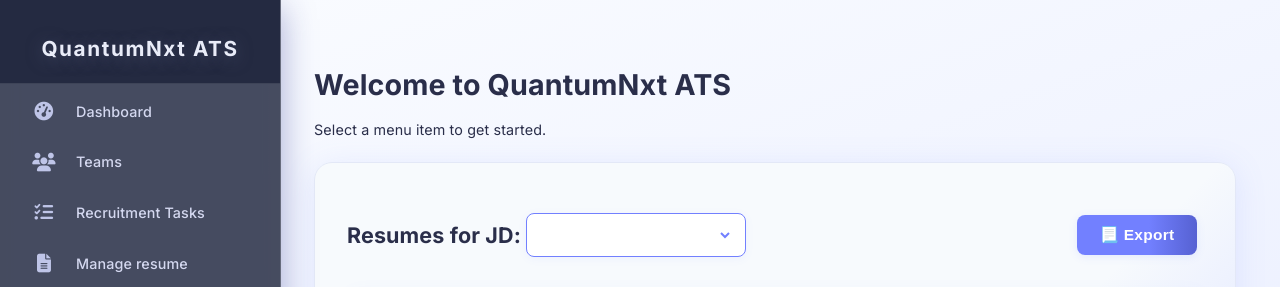
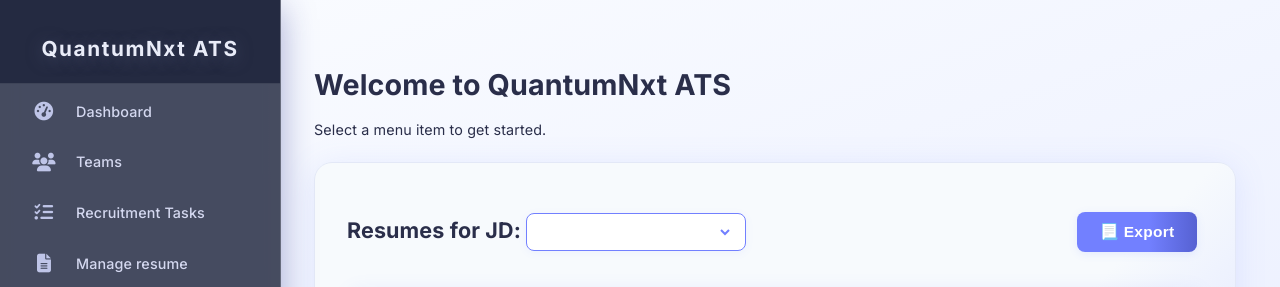
Before and after one commit to sant-anurag/QuantumNxt, a Django app: page /view_parse_resumes_page/ in a window 1280 px wide. Shown: the top 287 px of the page. Run offline with Django 5.2, Linux system fonts and the light colour scheme; data that the repository does not hold is empty.

Commit message:
font size reduction in view parse resume

```diff
--- a/ats_tracker/static/css/view_parse_resumes.css
+++ b/ats_tracker/static/css/view_parse_resumes.css
@@ -18,8 +18,8 @@
         border: 1.5px solid #7280ff;
         border-radius: 8px;
         padding: 8px 36px 8px 14px;
-        font-size: 1.08em;
-        font-weight: 500;
+        font-size: 0.8em;
+        font-weight: 400;
         color: #2a2e4a;
         box-shadow: 0 2px 8px rgba(110,130,255,0.07);
         outline: none;
```
